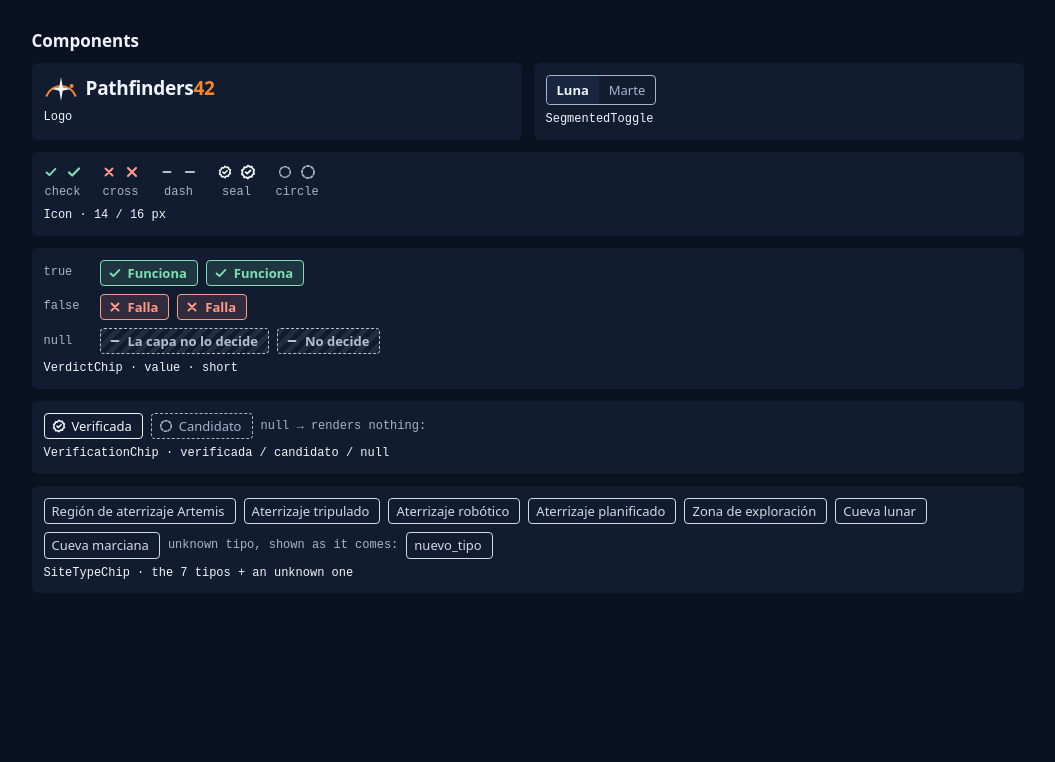
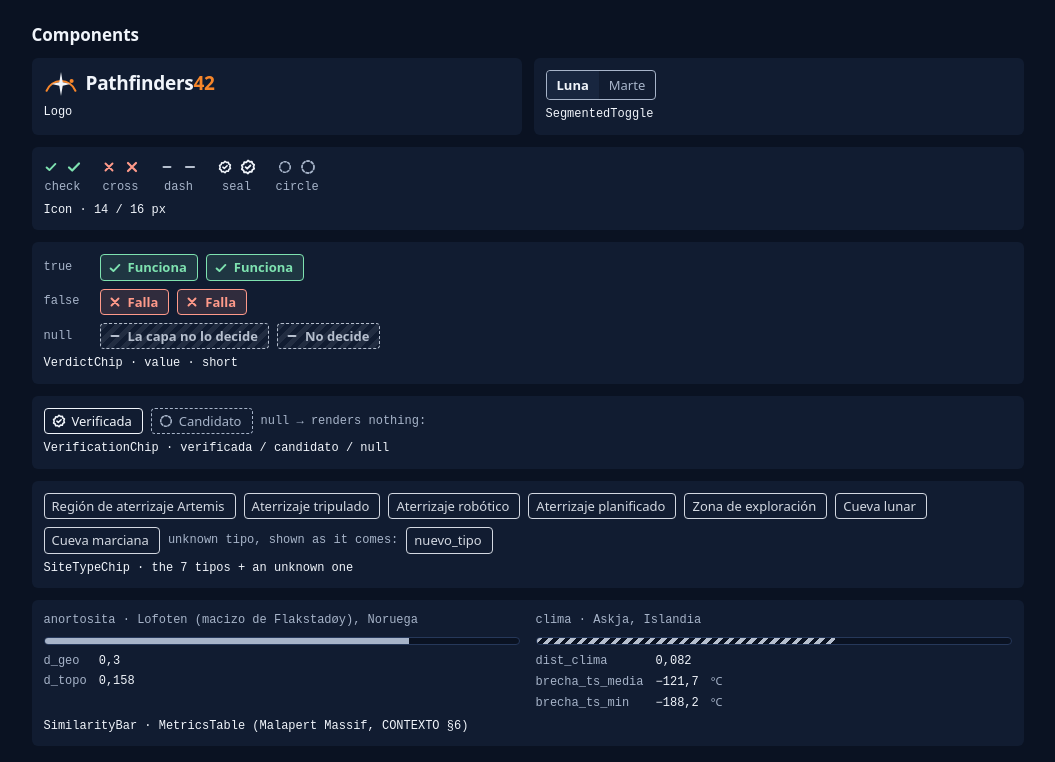
Before and after one commit to mr-melenas/Pathfinders42-front, a React (Vite) app: page /limites-tierra in a window 1280 px wide. Shown: the part 3423-4185 px from the top of the page, without its empty margins (105-1160 px from the left). Before the commit the page ends 4032 px from the top, so only its background shows below. Built offline with nearby package versions, Linux system fonts and the light colour scheme; a web font is replaced by a local one.

Commit message:
feat(ui): add similarity bar and metrics table

```diff
--- a/src/app/dev/ComponentsSection.tsx
+++ b/src/app/dev/ComponentsSection.tsx
@@ -3,13 +3,33 @@ import { useTranslation } from 'react-i18next'
 import es from '@/shared/i18n/locales/es.json'
 import { Icon, type IconName } from '@/shared/ui/Icon'
 import { Logo } from '@/shared/ui/Logo'
+import { MetricsTable } from '@/shared/ui/MetricsTable'
 import { SegmentedToggle } from '@/shared/ui/SegmentedToggle'
+import { SimilarityBar } from '@/shared/ui/SimilarityBar'
 import { SiteTypeChip } from '@/shared/ui/SiteTypeChip'
 import { VerdictChip } from '@/shared/ui/VerdictChip'
 import { VerificationChip } from '@/shared/ui/VerificationChip'
 
 // The 3 possible API values; each one is shown in its normal and short version
 const VERDICT_VALUES = [true, false, null] as const
+
+// Real pairs from docs/CONTEXTO_PATHFINDERS42.md §6: Malapert Massif's best pair in two layers
+const PAIR_SAMPLES: { capa: string; nombre: string; distancia: number; parecido: boolean | null; detalles: Record<string, unknown> }[] = [
+  {
+    capa: 'anortosita',
+    nombre: 'Lofoten (macizo de Flakstadøy), Noruega',
+    distancia: 0.229,
+    parecido: true,
+    detalles: { verificacion: 'verificada', d_geo: 0.3, d_topo: 0.158 },
+  },
+  {
+    capa: 'clima',
+    nombre: 'Askja, Islandia',
+    distancia: 0.37,
+    parecido: null,
+    detalles: { dist_clima: 0.082, brecha_ts_media: -121.7, brecha_ts_min: -188.2 },
+  },
+]
 
 // Each icon in the color it takes where it is used (the icon inherits the text color)
 const ICON_SAMPLES: { name: IconName; className: string }[] = [
@@ -93,6 +113,20 @@ export function ComponentsSection() {
           </div>
           <code className="font-mono text-data">SiteTypeChip · the 7 tipos + an unknown one</code>
         </li>
+        <li className="flex flex-col items-stretch gap-1.5 rounded-card bg-surface p-3 sm:col-span-2">
+          <div className="grid gap-4 sm:grid-cols-2">
+            {PAIR_SAMPLES.map(({ capa, nombre, distancia, parecido, detalles }) => (
+              <div key={capa} className="flex flex-col gap-2">
+                <code className="font-mono text-data text-muted">
+                  {capa} · {nombre}
+                </code>
+                <SimilarityBar distancia={distancia} parecido={parecido} />
+                <MetricsTable detalles={detalles} />
+              </div>
+            ))}
+          </div>
+          <code className="font-mono text-data">SimilarityBar · MetricsTable (Malapert Massif, CONTEXTO §6)</code>
+        </li>
       </ul>
     </section>
   )
--- a/src/shared/i18n/locales/en.json
+++ b/src/shared/i18n/locales/en.json
@@ -38,5 +38,8 @@
     "exploration_zone": "Exploration Zone",
     "cueva_luna": "Lunar cave",
     "cueva_marte": "Martian cave"
+  },
+  "similarity": {
+    "label": "Similarity {{percent}} percent, distance {{distance}}"
   }
 }
--- a/src/shared/i18n/locales/es.json
+++ b/src/shared/i18n/locales/es.json
@@ -38,5 +38,8 @@
     "exploration_zone": "Zona de exploración",
     "cueva_luna": "Cueva lunar",
     "cueva_marte": "Cueva marciana"
+  },
+  "similarity": {
+    "label": "Parecido {{percent}} por ciento, distancia {{distance}}"
   }
 }
--- /dev/null
+++ b/src/shared/ui/MetricsTable.tsx
@@ -0,0 +1,46 @@
+import { useTranslation } from 'react-i18next'
+import { formatNumber } from '@/shared/lib/format'
+
+// Not a metric: VerificationChip already shows it
+const HIDDEN_FIELDS = new Set(['verificacion'])
+
+// The only unit the front knows for sure: "brecha_*" are differences in °C (CONTEXTO §5).
+// Any other field gets no unit: never make one up.
+function unitOf(field: string): string {
+  return field.startsWith('brecha_') ? '°C' : ''
+}
+
+type MetricsTableProps = {
+  detalles?: Record<string, unknown> | null // the pair's "detalles": each layer has its own fields
+}
+
+export function MetricsTable({ detalles }: MetricsTableProps) {
+  const { t, i18n } = useTranslation()
+
+  // No details from the API: nothing to draw
+  if (!detalles) return null
+  const rows = Object.entries(detalles).filter(([field]) => !HIDDEN_FIELDS.has(field))
+  if (rows.length === 0) return null
+
+  // Numbers follow the language (0,158 / 0.158, with the typographic minus); text is shown as it comes
+  const formatValue = (value: unknown) => {
+    if (typeof value === 'number') return formatNumber(value, i18n.language)
+    if (typeof value === 'string') return value
+    return t('state.pending')
+  }
+
+  return (
+    <dl className="grid grid-cols-[auto_auto_1fr] items-baseline gap-x-3 gap-y-0.75 text-data">
+      {rows.map(([field, value]) => {
+        const unit = unitOf(field)
+        return (
+          <div key={field} className="contents">
+            <dt className="font-mono text-muted">{field}</dt>
+            <dd className="font-mono tabular-nums">{formatValue(value)}</dd>
+            {unit ? <dd className="text-unit text-muted">{unit}</dd> : <dd aria-hidden="true" />}
+          </div>
+        )
+      })}
+    </dl>
+  )
+}
--- /dev/null
+++ b/src/shared/ui/SimilarityBar.tsx
@@ -0,0 +1,29 @@
+import { useTranslation } from 'react-i18next'
+import { formatNumber } from '@/shared/lib/format'
+
+type SimilarityBarProps = {
+  distancia?: number | null // the pair's "distancia": 0 = identical, 1 = nothing alike
+  parecido: boolean | null // the pair's verdict: only used to stripe the fill when it is null
+}
+
+// How alike the pair is: extra information, never the verdict, so the fill is neutral on purpose
+export function SimilarityBar({ distancia, parecido }: SimilarityBarProps) {
+  const { t, i18n } = useTranslation()
+
+  // No distance from the API: nothing to draw
+  if (typeof distancia !== 'number') return null
+
+  // 1 − distancia as a whole percentage, kept between 0 and 100
+  const percent = Math.min(100, Math.max(0, Math.round((1 - distancia) * 100)))
+  const fill = parecido === null ? 'stripes-bar' : 'bg-muted'
+
+  return (
+    <div
+      role="img"
+      aria-label={t('similarity.label', { percent, distance: formatNumber(distancia, i18n.language) })}
+      className="h-2 overflow-hidden rounded-full border border-border bg-background"
+    >
+      <div className={`h-full ${fill}`} style={{ width: `${percent}%` }} />
+    </div>
+  )
+}
```
Also changed, not shown: 1 other file (tests, documents, lock files or other folders).
